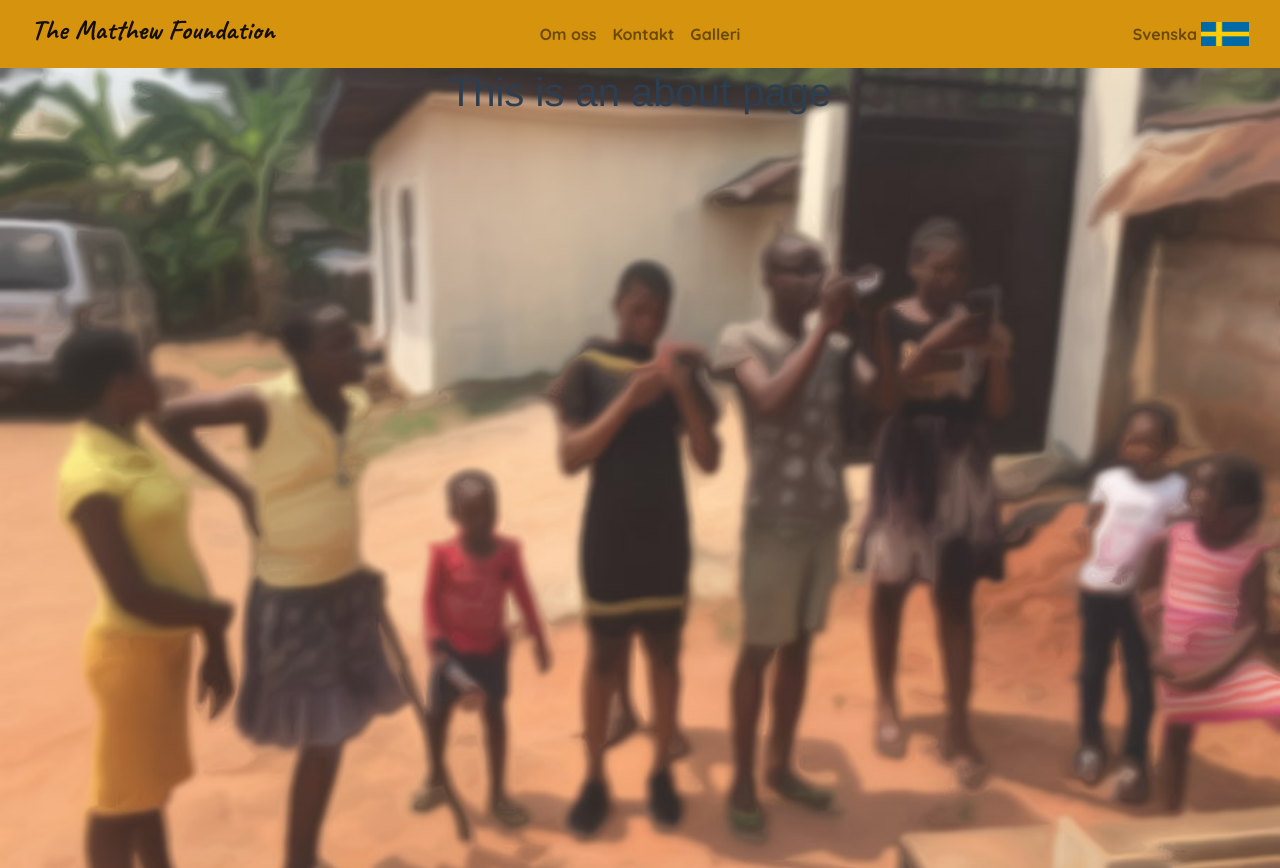
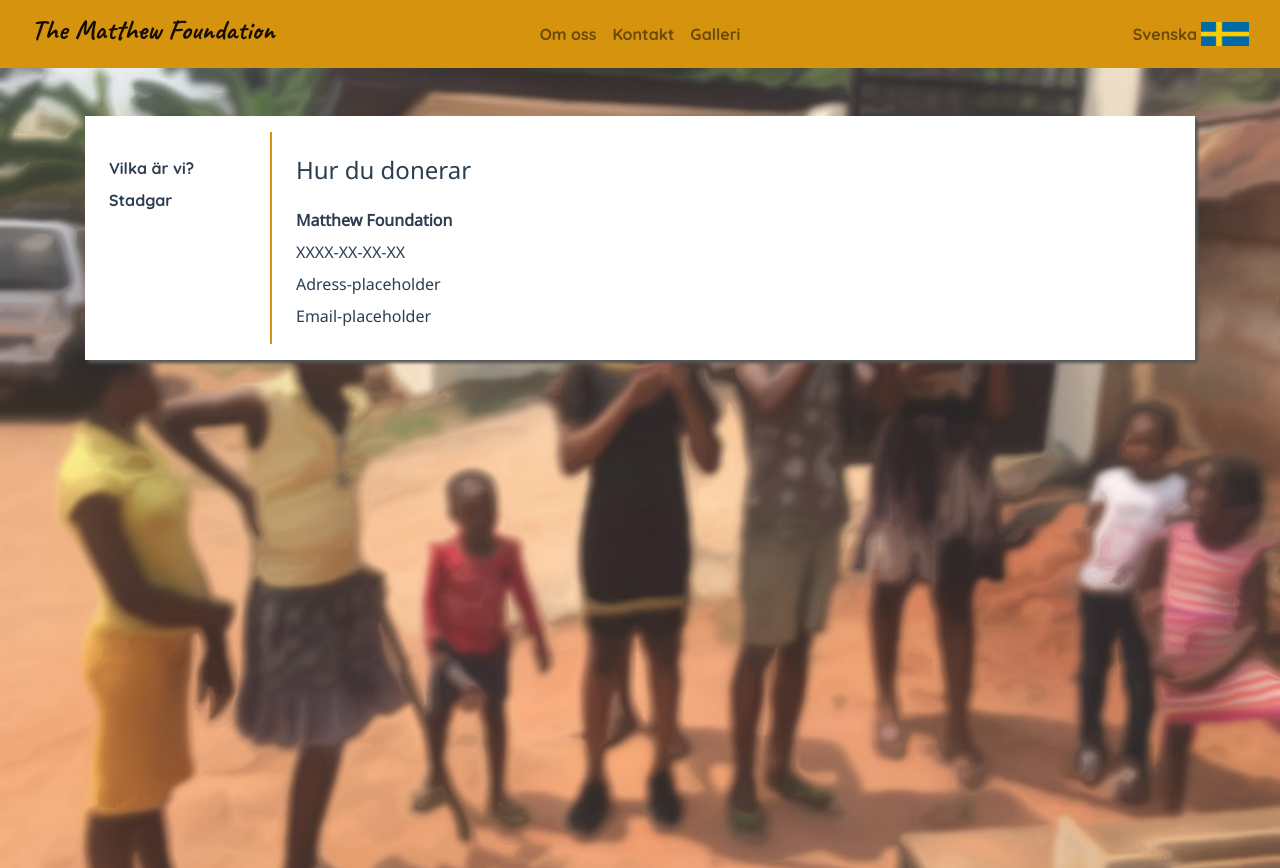
Before and after one commit to Carljohan-hornestam/the_matthew_foundation, a Vue app: page /about in a window 1280 px wide. Built offline with nearby package versions, Linux system fonts and the light colour scheme.

Commit message:
lagt till 2 nya komponenter, AboutUsInfo och Statutes, typ klar med Statutes
Co-authored-by: <miniharald> <miniharald@gmail.com>

```diff
--- a/src/App.vue
+++ b/src/App.vue
@@ -43,8 +43,8 @@ export default {
 }
 
 #main{
-  background: url(assets/bg.jpg);
-  height: 100vh;
+  background: url(assets/bg.jpg) no-repeat center center fixed;
+  min-height: 100vh;
   background-size: cover;
   background-position: center;
 }
--- /dev/null
+++ b/src/components/AboutUsInfo.vue
@@ -0,0 +1,23 @@
+<template>
+    <div>
+        <h4>Hur du donerar</h4>
+        <ul style="list-style: none; padding: 0;">
+          <li class="mb-2 mt-4">
+            <strong>Matthew Foundation</strong>
+          </li>
+          <li class="mb-2">XXXX-XX-XX-XX</li>
+          <li class="mb-2">Adress-placeholder</li>
+          <li class="mb-2">Email-placeholder</li>
+        </ul>
+      </div>
+</template>
+<script>
+export default {
+
+}
+</script>
+<style scoped>
+
+
+
+</style>
--- a/src/components/Navbar.vue
+++ b/src/components/Navbar.vue
@@ -36,31 +36,42 @@
             <router-link to="/about" class="nav-link">About us</router-link>
           </li>
           <li class="nav-item">
-            <router-link to="/contact" class="nav-link" href="#">Contact</router-link>
+            <router-link to="/contact" class="nav-link">Contact</router-link>
           </li>
           <li class="nav-item">
             <router-link to="/gallery" class="nav-link">Gallery</router-link>
           </li>
         </ul>
       </div>
-      <div v-if="isSwedish" v-on:click="isSwedish=false" class="d-flex col justify-content-end lang-link">
-        <span class="language pr-1"> Svenska</span><img class="flag my-auto" src="../assets/sweden.png">
+      <div
+        v-if="isSwedish"
+        v-on:click="isSwedish=false"
+        class="d-flex col justify-content-end lang-link"
+      >
+        <span class="language pr-1">Svenska</span>
+        <img class="flag my-auto" src="../assets/sweden.png" />
       </div>
-      <div v-if="!isSwedish" v-on:click="isSwedish=true" class="d-flex col justify-content-end lang-link">
-        <span class="language pr-1"> English</span><img class="flag my-auto" src="../assets/uk.png">
+      <div
+        v-if="!isSwedish"
+        v-on:click="isSwedish=true"
+        class="d-flex col justify-content-end lang-link"
+      >
+        <span class="language pr-1">English</span>
+        <img class="flag my-auto" src="../assets/uk.png" />
       </div>
     </nav>
   </div>
 </template>
 <script>
+//import $ from 'jquery'
 export default {
   name: "Navbar",
   data() {
     return {
-      isSwedish: true,
+      isSwedish: true
     };
+  },
   }
-};
 </script>
 <style scoped>
 @import url("https://fonts.googleapis.com/css2?family=Caveat:wght@700&family=Quicksand:wght@700&display=swap");
@@ -75,14 +86,18 @@ export default {
 #logo_text:hover {
   color: wheat !important;
 }
-.nav-link, .language {
+.nav-link,
+.language {
   font-family: "Quicksand", sans-serif;
+}
+.active-link{
+  color: wheat !important;
 }
 .flag {
   height: 3vh;
 }
 .language {
-color: rgba(0,0,0,.5);
+  color: rgba(0, 0, 0, 0.5);
 }
 .lang-link:hover {
   cursor: pointer;
--- /dev/null
+++ b/src/components/Statutes.vue
@@ -0,0 +1,68 @@
+<template>
+  <div class="statutes">
+    <h3>Stadgar</h3>
+    <ul style="list-style: none; padding: 0;">
+      <li class="mb-2 mt-4">
+        <h5>§ 1 NAMN OCH SÄTE</h5>
+        <p>Matthew Foundation med säte i Göteborg</p>
+      </li>
+      <li class="mb-2">
+        <h5>§ 2 FORM OCH ÄNDAMÅL</h5>
+        <p>Föreningen är politiskt o religöst fristående.</p>
+        <p>Föreningens ändamål är att stödja barn och ungdomar i Ozobulo , Anambra state , Nigeria i deras utbildning o hälsovård. Med barn och ungdom menas att man är under arton år , i undantagsfall kan bidrag ges till den som är mer än arton år om det gäller universitetssudier.</p>
+        <p>Samtliga insamlade pengar skall gå till ändamålet. Ingen lön eller annan ersättning skall utgå. Bankavgifter kan betalas av föreningen då detta krävs.</p>
+        <p>För att erhålla ersättning för studier skall en obligatorisk miljöutbildning genomföras.</p>
+      </li>
+      <li class="mb-2">
+        <h5>§ 3 MEDLEMSKAP</h5>
+        <p>
+          Föreningen är öppen för den som önskar .
+          Medlemsavgift är frivillig och skall insättas på föreningens konto för hjälp till barnen enl. ovan.
+        </p>
+      </li>
+      <li class="mb-2">
+        <h5>§ 4 ÅRSMÖTE OCH VERKSAMHETSÅR</h5>
+        <p>Årsmöte skall hållas i April månad och kallelse skall utges minst tre veckor innan årsmöte.</p>
+      </li>
+      <li class="mb2">
+        <h5>§ 5 STYRELSE</h5>
+        <p>Styrelsen består av tre personer samt en suppleant.</p>
+        <p>Styrelsens uppgifter är att att bidraga till insamlande av pengar , att i samråd med Matthew foundation i Abuja ,Nigeria bedöma de ansökningar som inkommit. Styrelsen skall också kontrollera att underlaget för utbetalningar skall ha ett verifikat. […]. Styrelsemöten ska hållas var tredje månad.</p>
+        <p>Styrelsebeslut kräver en majoritetsröst med minst tre personer närvarande.
+        Firmatecknare är styrlsen.
+        </p>
+      </li>
+      <li class="mb2">
+        <h5>§ 6 RÄKENSKAPER</h5>
+        <p>Räkenskapsåret är 1/1 till 31/12. Styrelsen väljer ut en revisorer, vars revisionsberättelse ska avges senast den 15 februari.</p>
+      </li>
+      <li class="mb2">
+        <h5>§ 7 BESLUT OCH OMRÖSTNING</h5>
+        <p>Beslut fattas vid medlemsomröstning på årsmötet</p>
+      </li>
+      <li class="mb2">
+        <h5>§ 8 STADGEÄNDRING</h5>
+        <p>Stadgar kan ändras genom årsmötesbeslut och kräver en majoritetsröst på minst 2/3</p>
+      </li>
+      <li class="mb2">
+        <h5>§ 9 UPPLÖSNING</h5>
+        <p>Upplösning av föreningen kräver 2/3 majoritet på årsmöte. Föreningens kvarvarande tillgångar går till UNHCR.</p>
+      </li>
+    </ul>
+  </div>
+</template>
+<script>
+export default {};
+</script>
+<style scoped>
+@import url("https://fonts.googleapis.com/css2?family=Caveat:wght@700&family=Quicksand:wght@700&family=Noto+Sans&display=swap");
+
+.statutes {
+  font-family: "Noto Sans", sans-serif;
+}
+#about_nav,
+h3,
+h5 {
+  font-family: "Quicksand", sans-serif;
+}
+</style>
--- a/src/main.js
+++ b/src/main.js
@@ -1,6 +1,7 @@
 import Vue from 'vue'
 import App from './App.vue'
 import router from './router'
+import $ from 'jquery'
 import 'bootstrap';
 import 'bootstrap/dist/css/bootstrap.min.css';
 import { library } from '@fortawesome/fontawesome-svg-core'
@@ -12,7 +13,7 @@ import { BootstrapVue, IconsPlugin, DropdownPlugin, TablePlugin, FormPlugin, For
 
 Vue.use(BootstrapVue, IconsPlugin, DropdownPlugin, TablePlugin, FormPlugin, FormInputPlugin, FormSelectPlugin,
   FormCheckboxPlugin, FormDatepickerPlugin, FormGroupPlugin, InputGroupPlugin , ButtonPlugin,
-  CalendarPlugin)
+  CalendarPlugin, $)
 
 
 library.add(faGlobe);
--- a/src/views/About.vue
+++ b/src/views/About.vue
@@ -1,5 +1,54 @@
 <template>
-  <div>
-    <h1>This is an about page</h1>
+  <div class="container pt-5 d-flex justify-content-center" id="about_container">
+    <div class="row bg-white py-3 pb-3 w-100 mb-4" id="shadow">
+      <div class="col-2 text-left pl-4 pt-4" id="about_nav">
+        <ul style="list-style: none; padding: 0;">
+          <li class="mb-2 infolink" @click="isStatutes = false">Vilka är vi?</li>
+          <li class="mb-2 infolink" @click="isStatutes = true">Stadgar</li>
+        </ul>
+      </div>
+      <div id="about_info" class="col-9 text-left pt-4 pl-4" v-if="!isStatutes" >
+      <AboutUsInfo/>
+      </div>
+      <div id="about_info" class="col-9 text-left pt-4 pl-4" v-if="isStatutes">
+      <Statutes />
+      </div>
+    </div>
   </div>
 </template>
+<script>
+import AboutUsInfo from '@/components/AboutUsInfo.vue';
+import Statutes from '@/components/Statutes.vue';
+
+export default {
+  name: 'About',
+  components: {
+    AboutUsInfo, Statutes,
+},
+data() {
+    return {
+      isStatutes: false,
+    };
+  },
+  }
+</script>
+
+<style scoped>
+@import url("https://fonts.googleapis.com/css2?family=Caveat:wght@700&family=Quicksand:wght@700&family=Noto+Sans&display=swap");
+
+
+#shadow {
+  box-shadow: 3px 3px 3px #565756;
+}
+#about_info {
+  padding-left: 10em;
+  border-left: 2px solid #d6930d;
+  font-family: "Noto Sans", sans-serif;
+}
+.infolink:hover{
+  cursor: pointer;
+}
+#about_nav, h4 {
+  font-family: "Quicksand", sans-serif;
+}
+</style>
```
Also changed, not shown: src/views/Contact.vue (+6 -7 lines).
